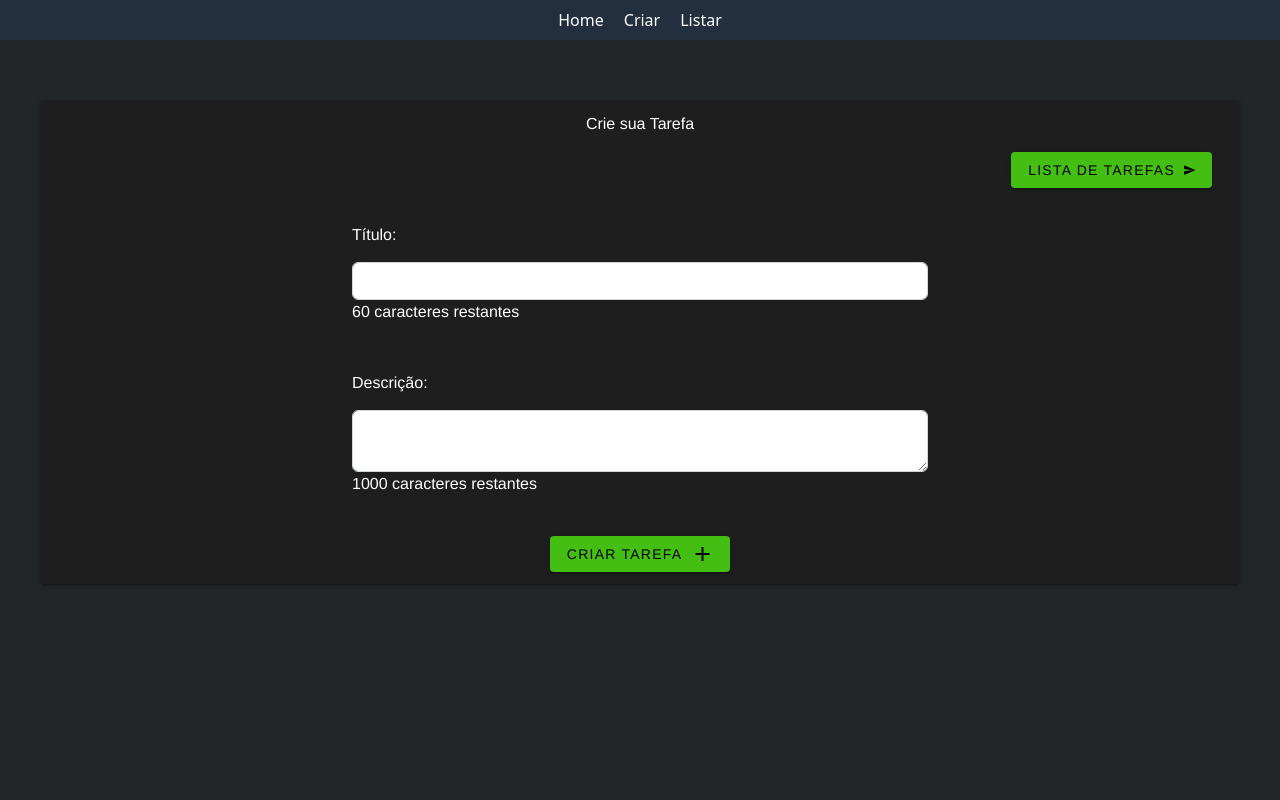
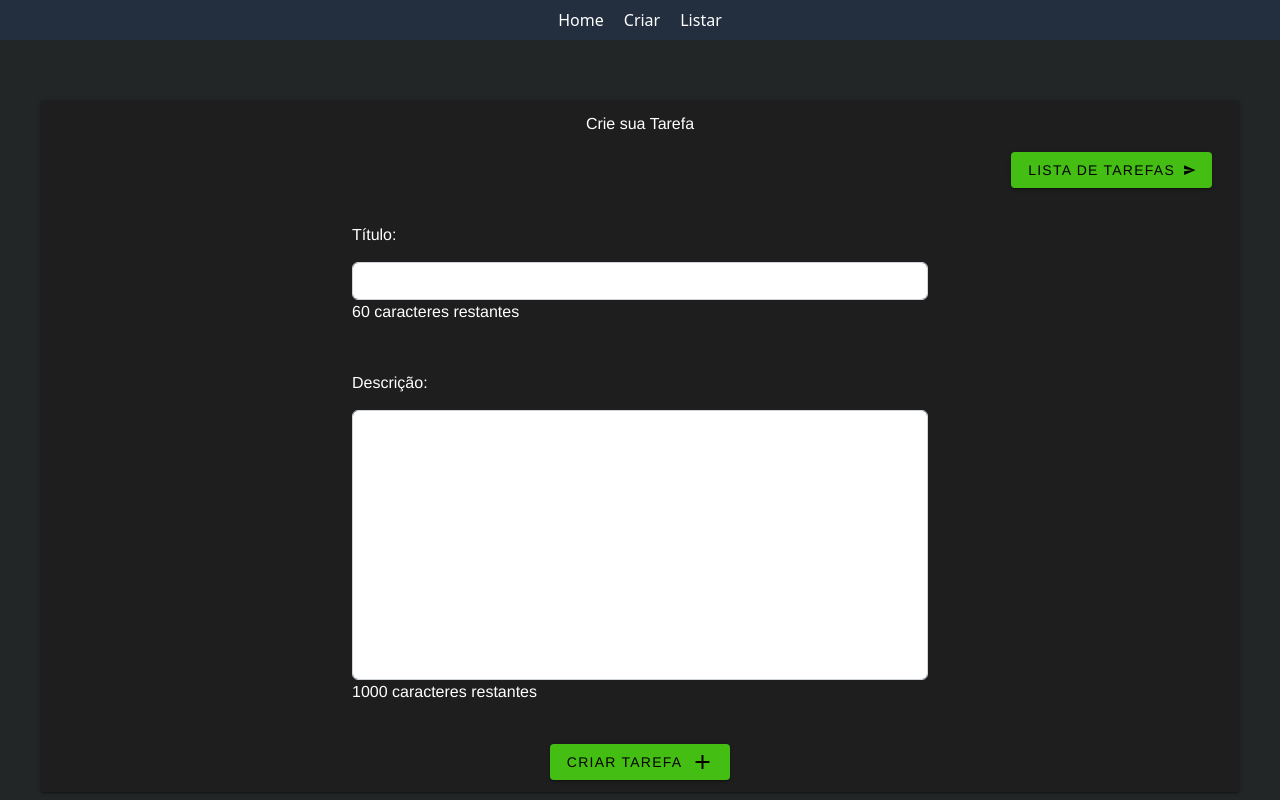
Before and after one commit to davipferr/gerenciador-de-tarefas, a Vue app: page /create in a window 1280 px wide. Built offline with nearby package versions, Linux system fonts and the light colour scheme.

Commit message:
feat(): Faz atualizações na página de criação de tarefas

```diff
--- a/src/components/TaskForm.vue
+++ b/src/components/TaskForm.vue
@@ -13,7 +13,6 @@
           <label for="title" class="col-form-label">Título:</label>
           <input
             type="text"
-            id="title"
             v-model="fields.title"
             class="form-control"
             required
@@ -30,11 +29,10 @@
         <div class="form-group">
           <label for="description" class="col-form-label">Descrição:</label>
           <textarea
-            id="description"
+            class="form-control"
             v-model="fields.description"
-            class="form-control"
-            required
             :maxlength="1000"
+            style="height: 270px; max-height: 270px; resize: none;"
           >
           </textarea>
           <div class="character-count">
@@ -58,7 +56,7 @@
             mdi-plus
           </v-icon>
           <v-progress-circular
-              class="ml-3 justify-content-center"
+            class="loader-spacing"
             v-if="loading"
             :size="20"
             :width="2"
@@ -92,15 +90,13 @@ export default {
     createTask() {
       this.loading = true;
       axios.post('/api/task/create', this.fields)
-        .then(response => {
-          // Handle success
-          console.log('Task created successfully!', response.data);
+        .then(() => {
+          console.log('Tarefa criada com sucesso!');
           this.clearFields();
           this.loading = false;
         })
         .catch(error => {
-          // Handle error
-          console.error('Failed to create task:', error);
+          console.error('Houve um erro ao criar a Tarefa:', error);
           this.loading = false;
         });
     },
@@ -128,4 +124,8 @@ export default {
 .icon-spacing {
   margin-left: 8px;
 }
+
+.loader-spacing {
+  margin-left: 8px;
+}
 </style>
```
Lines whose indentation alone changed are shown as unchanged.
